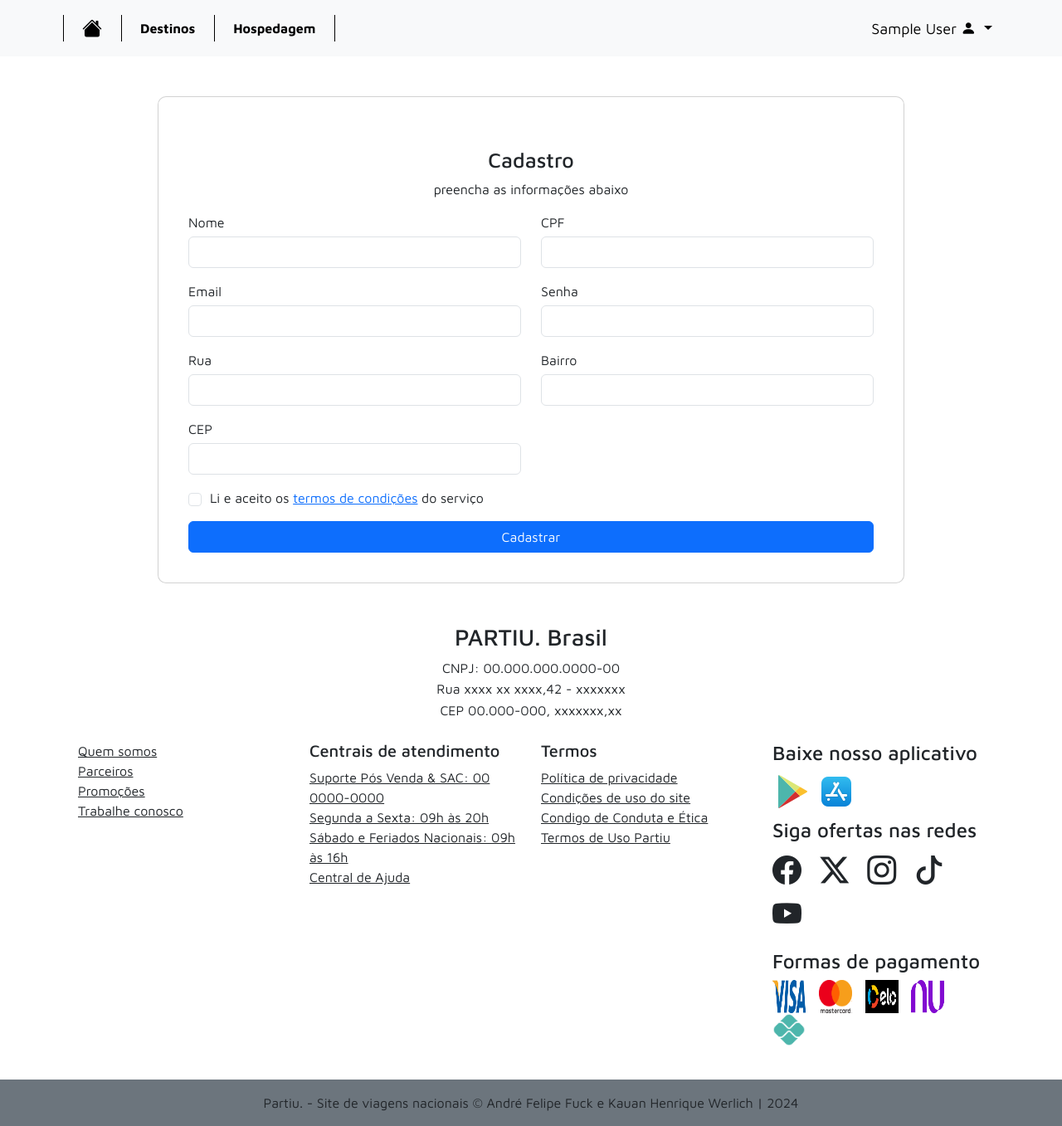
After one commit to andreFelipeHFuck/ODAW, a Flask app: page /cadastrar in a window 1280 px wide. The commit adds this page. Shown: the whole page at 83% size. Run offline with Flask 3, Linux system fonts and the light colour scheme; the visitor is signed in with stand-in values (Sample User, id 1); some libraries are stand-ins or nearby versions.

Commit message:
Cadastro e atualização do usuário

```diff
--- a/helpers.py
+++ b/helpers.py
@@ -1,2 +1,25 @@
 import os
 from main import app
+from flask_wtf import FlaskForm
+from wtforms import StringField, SubmitField, EmailField, IntegerField, PasswordField, validators
+
+class FormularioCadastroUsuario(FlaskForm):
+    nome = StringField('Nome', [validators.DataRequired(), validators.Length(min=1, max=50)])
+    cpf = StringField('CPF', [validators.DataRequired(), validators.Length(min=11)])
+    email = EmailField('Email', [validators.DataRequired(), validators.Length(min=1, max=50)])
+    senha = PasswordField('Senha', [validators.DataRequired(), validators.Length(min=1, max=100)])
+    rua = StringField('Rua', [validators.DataRequired(), validators.Length(min=1, max=50)])
+    bairro = StringField('Bairro', [validators.DataRequired(), validators.Length(min=1, max=50)])
+    cep = StringField('CEP', [validators.DataRequired(), validators.Length(min=8)])
+
+class FormularioAtualizarPerfil(FlaskForm):
+    nome = StringField('Nome', [validators.DataRequired(), validators.Length(min=1, max=50)])
+    cpf = StringField('CPF', [validators.DataRequired(), validators.Length(min=11)])
+    email = EmailField('Email', [validators.DataRequired(), validators.Length(min=1, max=50)])
+    rua = StringField('Rua', [validators.DataRequired(), validators.Length(min=1, max=50)])
+    bairro = StringField('Bairro', [validators.DataRequired(), validators.Length(min=1, max=50)])
+    cep = StringField('CEP', [validators.DataRequired(), validators.Length(min=8)])
+
+class FormularioLogin(FlaskForm):
+    email = EmailField('Email', [validators.DataRequired(), validators.Length(min=1, max=50)])
+    senha = PasswordField('Senha', [validators.DataRequired(), validators.Length(min=1, max=100)])
--- a/main.py
+++ b/main.py
@@ -1,11 +1,15 @@
 from flask import Flask, jsonify, render_template
 from flask_sqlalchemy import SQLAlchemy
+from flask_wtf.csrf import CSRFProtect
+from flask_bcrypt import Bcrypt
 
 app = Flask(__name__)
 
 app.config.from_pyfile('config.py')
 
 db = SQLAlchemy(app)
+csrf = CSRFProtect(app)
+bcrybt = Bcrypt(app)
 
 @app.route('/')
 def index():
--- a/models.py
+++ b/models.py
@@ -8,9 +8,11 @@ class Cliente(db.Model):
     bairro = db.Column(db.String(50), nullable=False)
     rua = db.Column(db.String(50), nullable=False)
     cep = db.Column(db.String(8), nullable=False)
+    email = db.Column(db.String(8), nullable=False)
+    senha = db.Column(db.String(8), nullable=False)
 
     def __repr__(self):
-        return '<Name %r' % self.name
+        return '<Name %r' % self.nome
 
 # class Estado(db.Model):
 #     codEstado = db.Column(db.Integer, primary_key=True, autoincrement=True)
--- a/static/css/app.css
+++ b/static/css/app.css
@@ -1,6 +1,10 @@
 @import url(card.css);
 @import url(menu.css);
+@import url(header.css);
 @import url(footer.css);
+@import url(secao.css);
+@import url(login.css);
+@import url(cadastro_cliente.css);
 
 :root{
     --preto: #000000ff;
--- a/static/css/card.css
+++ b/static/css/card.css
@@ -1,7 +1,57 @@
-.card{
-    border-radius: 0;
+.card-secao{
+    border: 1px solid var(--laranja);
+    border-radius: 15px;
+    margin-top: 3em;
+    text-align: center;
+    width: 25rem;
+    height: 26em;
+}
+
+.card-title{
+    font-size: 25px;
+    margin-top: 1em;
+}
+
+.card-button{
+    border-radius: 25px;
+    font-size: 15px;
+    padding: 0.75em 0.5em;
+    width: 20em;
+}
+
+.card-button:hover{
+    font-weight: 700;
 }
 
 .card-img{
     border-radius: 0;
 }
+
+#button_login{
+    background-color: var(--laranja);
+    border: 2px solid var(--preto);
+    color: var(--preto);
+}
+
+#button_facebook{
+    background-color: var(--branco);
+    border: 2px solid var(--preto);
+    color: var(--preto);
+}
+
+#button_google{
+    background-color: var(--branco);
+    border: 2px solid var(--preto);
+    color: var(--preto);
+}
+
+#button_cadastrar{
+    background-color: var(--laranja);
+    border: 2px solid var(--preto);
+    color: var(--preto);
+}
+
+.card-icone{
+    font-size: 20px;
+    margin-right: 0.5em;
+}
--- /dev/null
+++ b/static/css/header.css
@@ -0,0 +1,12 @@
+.menu-login{
+    margin-right: 4em;
+    font-size: 18px;
+}
+
+.menu-login-item{
+    width: 2em;
+}
+
+#logado{
+    list-style-type: none;
+}
--- /dev/null
+++ b/templates/cadastrar.html
@@ -0,0 +1,103 @@
+{% extends "template.html" %}
+
+{% block main %}
+
+<style>
+    .card-custom {
+        max-width: 900px;
+        margin: 0 auto;
+        padding: 20px;
+        border-radius: 10px;
+    }
+    .form-label-group {
+        display: flex;
+        flex-direction: column;
+    }
+    .form-label-group label {
+        margin-bottom: 5px;
+    }
+    .checkbox-label {
+        display: flex;
+        align-items: center;
+    }
+    .checkbox-label input {
+        margin-right: 10px;
+    }
+</style>
+
+<body>
+<div class="container">
+    <div class="row justify-content-center">
+        <div class="col-md-10">
+            <div class="card card-custom mt-5">
+                <div class="card-body">
+                    <h2 class="card-title text-center">Cadastro</h2>
+                    <p class="text-center">preencha as informações abaixo</p>
+                    <form method="POST" action="{{ url_for('cria_cliente') }}">
+                        {{ form.csrf_token() }}
+
+                        <div class="row">
+                            <div class="col-md-6 mb-3">
+                                <div class="form-label-group">
+                                    {{ form.nome.label(class="form-label") }}
+                                    {{ form.nome(class="form-control") }}
+                                </div>
+                            </div>
+                            <div class="col-md-6 mb-3">
+                                <div class="form-label-group">
+                                    {{ form.cpf.label(class="form-label") }}
+                                    {{ form.cpf(class="form-control") }}
+                                </div>
+                            </div>
+                        </div>
+                        <div class="row">
+                            <div class="col-md-6 mb-3">
+                                <div class="form-label-group">
+                                    {{ form.email.label(class="form-label") }}
+                                    {{ form.email(class="form-control") }}
+                                </div>
+                            </div>
+                            <div class="col-md-6 mb-3">
+                                <div class="form-label-group">
+                                    {{ form.senha.label(class="form-label") }}
+                                    {{ form.senha(class="form-control") }}
+                                </div>
+                            </div>
+                        </div>
+                        <div class="row">
+                            <div class="col-md-6 mb-3">
+                                <div class="form-label-group">
+                                    {{ form.rua.label(class="form-label") }}
+                                    {{ form.rua(class="form-control") }}
+                                </div>
+                            </div>
+                            <div class="col-md-6 mb-3">
+                                <div class="form-label-group">
+                                    {{ form.bairro.label(class="form-label") }}
+                                    {{ form.bairro(class="form-control") }}
+                                </div>
+                            </div>
+                        </div>
+                        <div class="row">
+                            <div class="col-md-6 mb-3">
+                                <div class="form-label-group">
+                                    {{ form.cep.label(class="form-label") }}
+                                    {{ form.cep(class="form-control") }}
+                                </div>
+                            </div>
+                        </div>
+                        <div class="mb-3 form-check checkbox-label">
+                            <input type="checkbox" class="form-check-input" id="termos">
+                            <label class="form-check-label" for="termos">Li e aceito os <a href="#">termos de condições</a> do serviço</label>
+                        </div>
+                        <div class="d-grid">
+                            <button type="submit" class="btn btn-primary">Cadastrar</button>
+                        </div>
+                    </form>
+                </div>
+            </div>
+        </div>
+    </div>
+</div>
+
+{% endblock main %}
--- a/templates/header.html
+++ b/templates/header.html
@@ -31,7 +31,25 @@
           <div class="nav-item-divider"></div>
 
         </ul>
-        <a class="nav-link" href="{{ url_for('secao') }}">
+
+        {% if session.get('logged_in') %}
+          <li class="nav-item dropdown menu-login" id="logado">
+            <a class="nav-link dropdown-toggle" href="#" role="button" data-bs-toggle="dropdown" aria-expanded="false">
+              {{ session.get('nome') }}
+              <i class="bi bi-person-fill"></i>
+            </a>
+
+            <ul class="dropdown-menu">
+              <li><a class="dropdown-item menu-login-item text-primary" href="{{ url_for('pagina_perfil', id=session.get('id')) }}">Perfil</a></li>
+              <li><hr class="dropdown-divider"></li>
+
+              <li><a class="dropdown-item menu-login-item text-danger" href=" {{ url_for('logout', id=session.get('id'))}}">Sair</a></li>
+            </ul>
+          </li>
+
+        {% else %}
+
+            <a class="nav-link menu-login" id="deslogado" href="{{ url_for('secao') }}">
                 <strong>
                     Entrar
                 </strong>
@@ -40,6 +58,8 @@
                     Cadastrar
                 </strong>
             </a>
+
+        {% endif %}
       </div>
     </div>
   </nav>
```
Also changed, not shown: cliente_view.py (+136 -2 lines), static/css/cadastro_cliente.css (added, +41 -0 lines), static/css/login.css (added, +55 -0 lines), templates/editar_usuario.html (added, +97 -0 lines), templates/login.html (added, +30 -0 lines), templates/perfil_usuario.html (added, +82 -0 lines), templates/secao.html (+18 -18 lines). Lines whose indentation alone changed are shown as unchanged.
